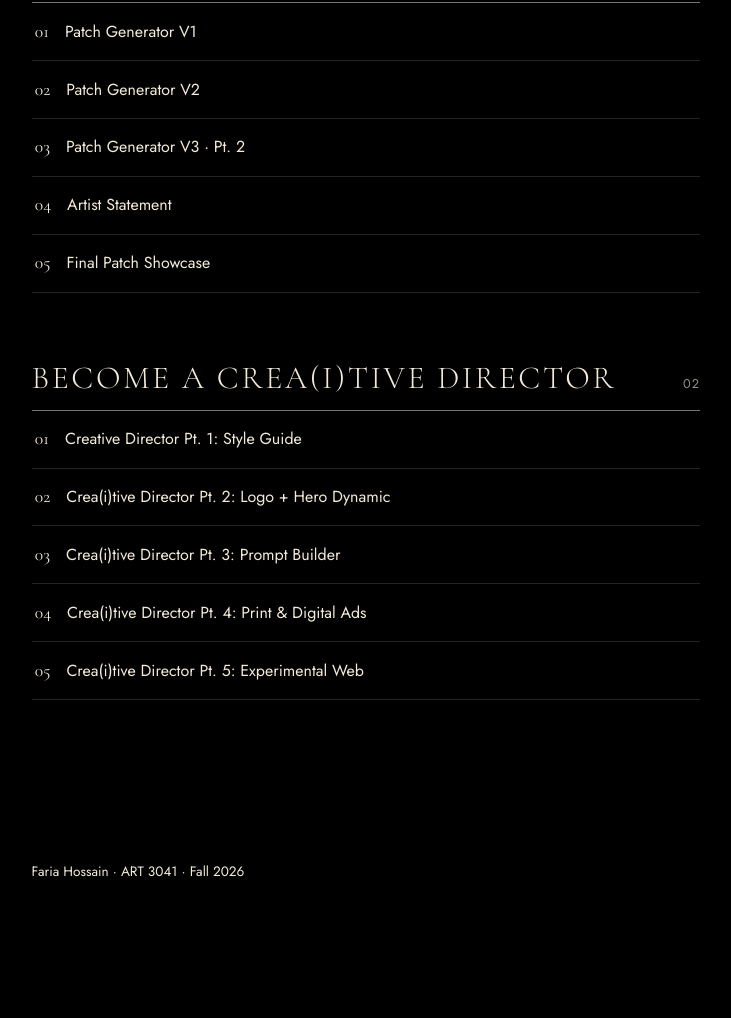
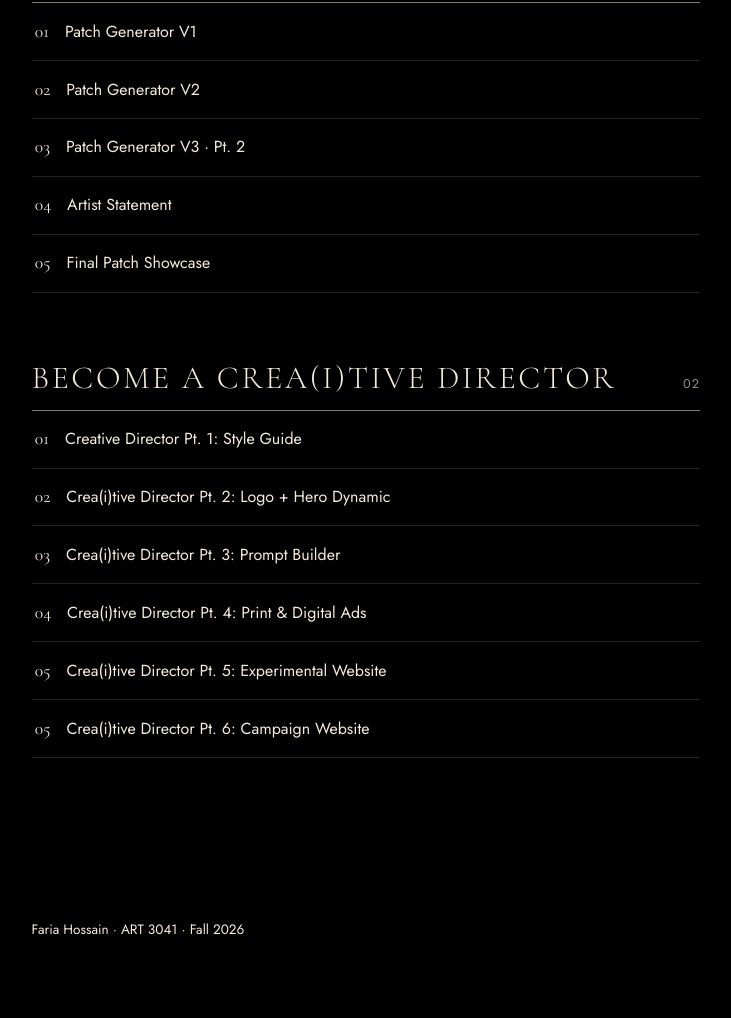
Before and after one commit to farianipa/farianipa_art3041, a plain HTML site: page index.html in a window 1280 px wide. Shown: the part 1681-2699 px from the top of the page, without its empty margins (274-1005 px from the left). Before the commit the page ends 2641 px from the top, so only its background shows below. Drawn offline with nearby package versions, Linux system fonts and the light colour scheme.

Commit message:
Update index.html

```diff
--- a/index.html
+++ b/index.html
@@ -187,10 +187,11 @@
         <div class="group-head"><h2>Become a Crea(i)tive Director</h2><span class="count">02</span></div>
         <ol class="list">
           <li><a href="INDISCREETstyleguide.html"><span class="num">01</span><span class="title">Creative Director Pt. 1: Style Guide</span></a></li>
-          <li><a href="x"><span class="num">02</span><span class="title">Crea(i)tive Director Pt. 2: Logo + Hero Dynamic</span></a></li>
+          <li><a href="INDISCREEThero.html"><span class="num">02</span><span class="title">Crea(i)tive Director Pt. 2: Logo + Hero Dynamic</span></a></li>
           <li><a href="INDISCREETPromptBuilder.html"><span class="num">03</span><span class="title">Crea(i)tive Director Pt. 3: Prompt Builder</span></a></li>
           <li><a href="INDISCREETAds.html"><span class="num">04</span><span class="title">Crea(i)tive Director Pt. 4: Print & Digital Ads</span></a></li>
-          <li><a href="INDISCREETinteractive.html"><span class="num">05</span><span class="title">Crea(i)tive Director Pt. 5: Experimental Web</span></a></li>
+          <li><a href="INDISCREETinteractive.html"><span class="num">05</span><span class="title">Crea(i)tive Director Pt. 5: Experimental Website</span></a></li>
+          <li><a href="INDISCREETcampaign.html"><span class="num">05</span><span class="title">Crea(i)tive Director Pt. 6: Campaign Website</span></a></li>
         </ol>
       </div>
 
```
